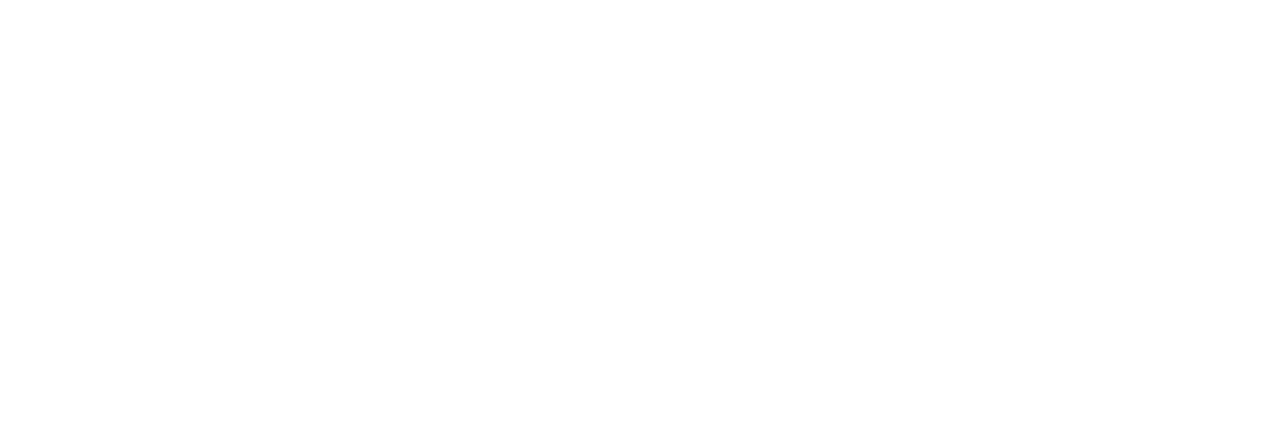
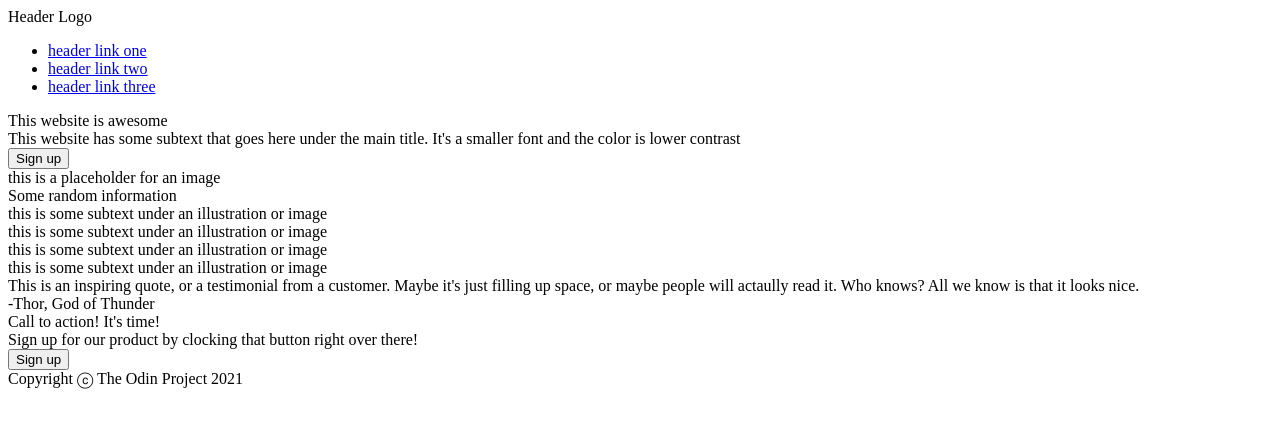
Before and after one commit to ale-munozz25/project-landing-page, a plain HTML site: page index.html in a window 1280 px wide. Drawn offline with Linux system fonts and the light colour scheme.

Commit message:
Add content to index.html

```diff
--- a/index.html
+++ b/index.html
@@ -7,19 +7,55 @@
 
     <body>
         <div class="header">
-
+         <div class="logo">Header Logo</div>
+         <div class="right-links">
+            <ul>
+                <li><a href="#">header link one</a></li>
+                <li><a href="#">header link two</a></li>
+                <li><a href="#">header link three</a></li>
+            </ul>
+         <div class="hero">This website is awesome</div>
+         <div class="text">This website has some subtext that goes here under the main title. It's a smaller font and the color is lower contrast</div>
+         <button class="sign-up-button">Sign up</button>
+         <div class="image-placeholder">this is a placeholder for an image</div>
+         </div>
         </div>
         <div class="info">
+         <div class="title">Some random information</div>
+
+          <div class="item">
+            <div class="photo"></div>
+            <div class="description">this is some subtext under an illustration or image</div>
+          </div>
+
+          <div class="item">
+            <div class="photo"></div>
+            <div class="description">this is some subtext under an illustration or image</div>
+          </div>
+
+          <div class="item">
+            <div class="photo"></div>
+            <div class="description">this is some subtext under an illustration or image</div>
+          </div>
+
+          <div class="item">
+            <div class="photo"></div>
+            <div class="description">this is some subtext under an illustration or image</div>
+          </div>
 
         </div>
         <div class="quote">
-
+         <div class="quote-sentence">This is an inspiring quote, or a testimonial from a customer. Maybe it's just filling up space, or maybe people will actaully read it. Who knows? All we know is that it looks nice.</div>
+        <div class="author">-Thor, God of Thunder</div>
         </div>
         <div class="sign-up">
+         <div class="call">Call to action! It's time!</div>
+         <div class="click">Sign up for our product by clocking that button right over there!</div>
+         <button class="blue-sign-up">Sign up</button>
+        </div>
 
-        </div>
         <div class="footer">
-
+           Copyright ⓒ The Odin Project 2021
         </div>
     </body>
 </html>
```
